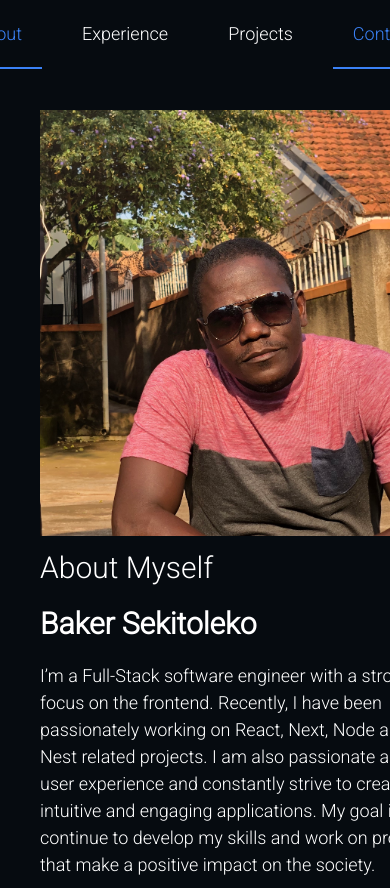
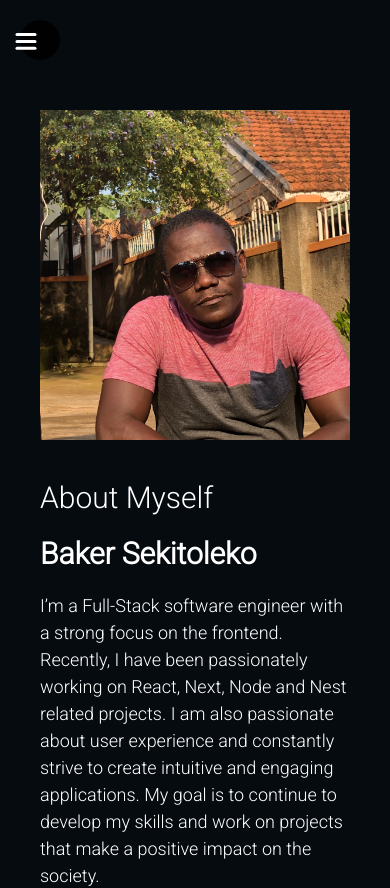
Before and after one commit to Qadriyah/portifolio, a Next.js app: page / in a window 390 px wide. Shown: the top 888 px of the page. Built offline with nearby package versions, Linux system fonts and the light colour scheme.

Commit message:
Feat: Adds a drawer navigation

```diff
--- a/package.json
+++ b/package.json
@@ -11,6 +11,7 @@
   "dependencies": {
     "@reduxjs/toolkit": "^2.2.3",
     "antd": "^5.16.2",
+    "framer-motion": "^11.1.7",
     "next": "14.2.2",
     "react": "^18",
     "react-dom": "^18",
--- a/src/app/globals.css
+++ b/src/app/globals.css
@@ -69,3 +69,65 @@ body {
   width: 50%;
   color: #fff !important;
 }
+
+.background {
+  position: absolute;
+  top: 0;
+  left: 0;
+  bottom: 0;
+  width: 300px;
+  height: 100vh;
+  background: rgba(0, 0, 0, 0.9);
+}
+
+button {
+  outline: none;
+  border: none;
+  -webkit-user-select: none;
+  -moz-user-select: none;
+  -ms-user-select: none;
+  cursor: pointer;
+  position: absolute;
+  top: 18px;
+  left: 15px;
+  width: 50px;
+  height: 50px;
+  border-radius: 50%;
+  background: transparent;
+}
+
+.menu ul,
+li {
+  margin: 0;
+  padding: 0;
+}
+
+.menu ul {
+  padding: 25px;
+  position: absolute;
+  top: 100px;
+  width: 230px;
+}
+
+.menu ul li {
+  list-style: none;
+  margin-bottom: 20px;
+  display: flex;
+  align-items: center;
+  cursor: pointer;
+}
+
+.icon-placeholder {
+  width: 40px;
+  height: 40px;
+  border-radius: 50%;
+  flex: 40px 0;
+  margin-right: 20px;
+}
+
+.text-placeholder {
+  border-radius: 5px;
+  width: 200px;
+  height: 20px;
+  flex: 1;
+}
--- a/src/components/About.tsx
+++ b/src/components/About.tsx
@@ -49,7 +49,6 @@ const About = () => {
           </div>
         </div>
         <div className="flex-1 flex justify-center my-auto">
-          <div className="w-[400px] h-[400px]">
           <Image
             src="/assets/images/me.jpg"
             alt="me"
@@ -58,7 +57,6 @@ const About = () => {
           />
         </div>
       </div>
-      </div>
     </Container>
   );
 };
--- a/src/components/Anchor.tsx
+++ b/src/components/Anchor.tsx
@@ -12,11 +12,11 @@ const Anchor: React.FC<IProps> = ({ offset, ...props }) => {
     const element = document.getElementById("active");
     element?.removeAttribute("id");
     element?.classList.remove(...["text-blue-500", "border-b-2"]);
-
     event.currentTarget.classList.add(
       ...["text-blue-500", "border-b-2", "border-b-blue-500"]
     );
     event.currentTarget.setAttribute("id", "active");
+
     const id = event.currentTarget.getAttribute("href")?.slice(1);
 
     if (id) {
--- /dev/null
+++ b/src/components/DrawerNav/Drawer.tsx
@@ -0,0 +1,47 @@
+import React from "react";
+import { motion, useCycle } from "framer-motion";
+import { useDimensions } from "@/hooks";
+import Navigation from "./Navigation";
+import MenuToggle from "./MenuToggle";
+
+const sidebar = {
+  open: (height = 1000) => ({
+    clipPath: `circle(${height * 2 + 200}px at 40px 40px)`,
+    transition: {
+      type: "spring",
+      stiffness: 20,
+      restDelta: 2,
+    },
+  }),
+  closed: {
+    clipPath: "circle(20px at 40px 40px)",
+    transition: {
+      delay: 0.5,
+      type: "spring",
+      stiffness: 400,
+      damping: 40,
+    },
+  },
+};
+
+const Drawer = () => {
+  const [isOpen, toggleOpen] = useCycle(false, true);
+  const containerRef = React.useRef(null);
+  const { height } = useDimensions(containerRef);
+
+  return (
+    <motion.nav
+      initial={false}
+      animate={isOpen ? "open" : "closed"}
+      custom={height}
+      ref={containerRef}
+      className="block md:hidden"
+    >
+      <motion.div className="background" variants={sidebar} />
+      <Navigation />
+      <MenuToggle toggle={() => toggleOpen()} />
+    </motion.nav>
+  );
+};
+
+export default Drawer;
--- /dev/null
+++ b/src/components/DrawerNav/MenuItem.tsx
@@ -0,0 +1,54 @@
+import React, { FunctionComponent } from "react";
+import { motion } from "framer-motion";
+import Anchor from "../Anchor";
+import { useAppSelector } from "@/lib/hooks";
+
+type IProps = {
+  item: {
+    id: string;
+    title: string;
+    route: string;
+  };
+};
+
+const variants = {
+  open: {
+    y: 0,
+    opacity: 1,
+    transition: {
+      y: { stiffness: 1000, velocity: -100 },
+    },
+  },
+  closed: {
+    y: 50,
+    opacity: 0,
+    transition: {
+      y: { stiffness: 1000 },
+    },
+  },
+};
+
+const MenuItem: FunctionComponent<IProps> = ({ item }) => {
+  const { active } = useAppSelector((state) => state.menu);
+
+  return (
+    <motion.li
+      variants={variants}
+      whileHover={{ scale: 1.1 }}
+      whileTap={{ scale: 0.95 }}
+    >
+      <Anchor
+        id={`${active === item.id ? "active" : undefined}`}
+        href={item.route}
+        offset={70}
+        className={`p-5 hover:text-blue-500 hover:border-b-2 hover:border-b-blue-500 ${
+          active === item.id ? "text-blue-500 border-b-2 border-b-blue-500" : ""
+        }`}
+      >
+        {item.title}
+      </Anchor>
+    </motion.li>
+  );
+};
+
+export default MenuItem;
--- /dev/null
+++ b/src/components/DrawerNav/MenuToggle.tsx
@@ -0,0 +1,47 @@
+import React, { FunctionComponent } from "react";
+import { motion } from "framer-motion";
+
+const Path = (props: any) => (
+  <motion.path
+    fill="#fff"
+    strokeWidth="3"
+    stroke="hsl(0, 0%, 100%)"
+    strokeLinecap="round"
+    {...props}
+  />
+);
+
+type IProps = {
+  toggle: () => void;
+};
+
+const MenuToggle: FunctionComponent<IProps> = ({ toggle }) => {
+  return (
+    <button onClick={toggle}>
+      <svg width="23" height="23" viewBox="0 0 23 23">
+        <Path
+          variants={{
+            closed: { d: "M 2 2.5 L 20 2.5" },
+            open: { d: "M 3 16.5 L 17 2.5" },
+          }}
+        />
+        <Path
+          d="M 2 9.423 L 20 9.423"
+          variants={{
+            closed: { opacity: 1 },
+            open: { opacity: 0 },
+          }}
+          transition={{ duration: 0.1 }}
+        />
+        <Path
+          variants={{
+            closed: { d: "M 2 16.346 L 20 16.346" },
+            open: { d: "M 3 2.5 L 17 16.346" },
+          }}
+        />
+      </svg>
+    </button>
+  );
+};
+
+export default MenuToggle;
--- /dev/null
+++ b/src/components/DrawerNav/Navigation.tsx
@@ -0,0 +1,25 @@
+import React from "react";
+import { motion } from "framer-motion";
+import MenuItem from "./MenuItem";
+import menuItems from "../../data/menuItems.json";
+
+const variants = {
+  open: {
+    transition: { staggerChildren: 0.07, delayChildren: 0.2 },
+  },
+  closed: {
+    transition: { staggerChildren: 0.05, staggerDirection: -1 },
+  },
+};
+
+const Navigation = () => {
+  return (
+    <motion.ul variants={variants}>
+      {menuItems.map((item, index) => (
+        <MenuItem key={index} item={item} />
+      ))}
+    </motion.ul>
+  );
+};
+
+export default Navigation;
--- a/src/components/NavBar.tsx
+++ b/src/components/NavBar.tsx
@@ -3,13 +3,14 @@ import React from "react";
 import Anchor from "./Anchor";
 import { useAppSelector } from "@/lib/hooks";
 import menuItems from "../data/menuItems.json";
+import Drawer from "./DrawerNav/Drawer";
 
 const NavBar = () => {
   const { active } = useAppSelector((state) => state.menu);
 
   return (
-    <nav className="w-full bg-[#060b10] fixed top-0 z-50 h-[70px]">
-      <div className="flex gap-5 justify-center">
+    <nav className="w-full bg-[#060b10] fixed top-0 z-50 h-[70px] menu">
+      <div className="gap-5 justify-center hidden md:flex">
         {menuItems.map((item, index) => (
           <Anchor
             key={index}
@@ -26,6 +27,7 @@ const NavBar = () => {
           </Anchor>
         ))}
       </div>
+      <Drawer />
     </nav>
   );
 };
--- a/src/hooks/index.ts
+++ b/src/hooks/index.ts
@@ -19,3 +19,14 @@ export const useIsVisible = (ref: React.RefObject<any>) => {
 
   return isIntersecting;
 };
+
+export const useDimensions = (ref: React.RefObject<any>) => {
+  const dimensions = React.useRef({ width: 0, height: 0 });
+
+  React.useEffect(() => {
+    dimensions.current.width = ref.current.offsetWidth;
+    dimensions.current.height = ref.current.offsetHeight;
+  }, [ref]);
+
+  return dimensions.current;
+};
```
Also changed, not shown: 1 other file (tests, documents, lock files or other folders). Lines whose indentation alone changed are shown as unchanged.
